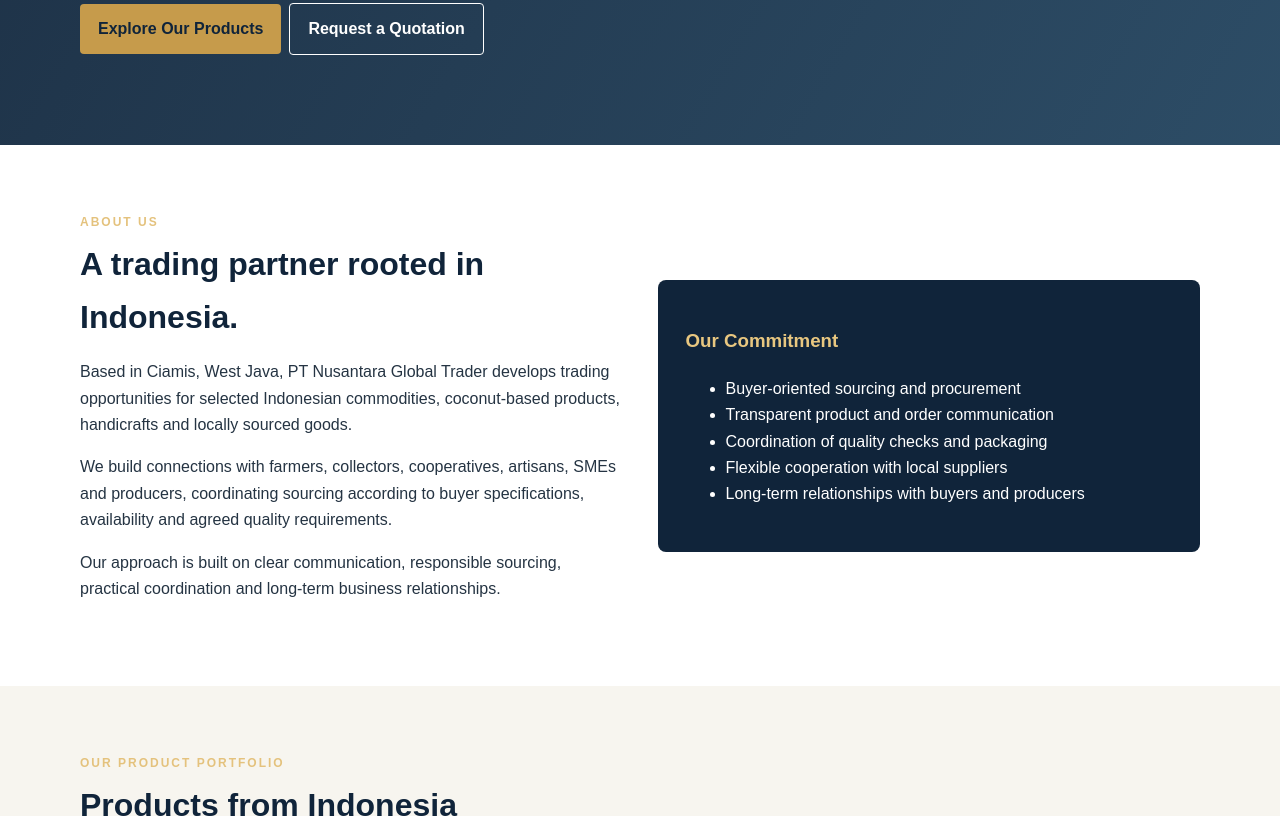
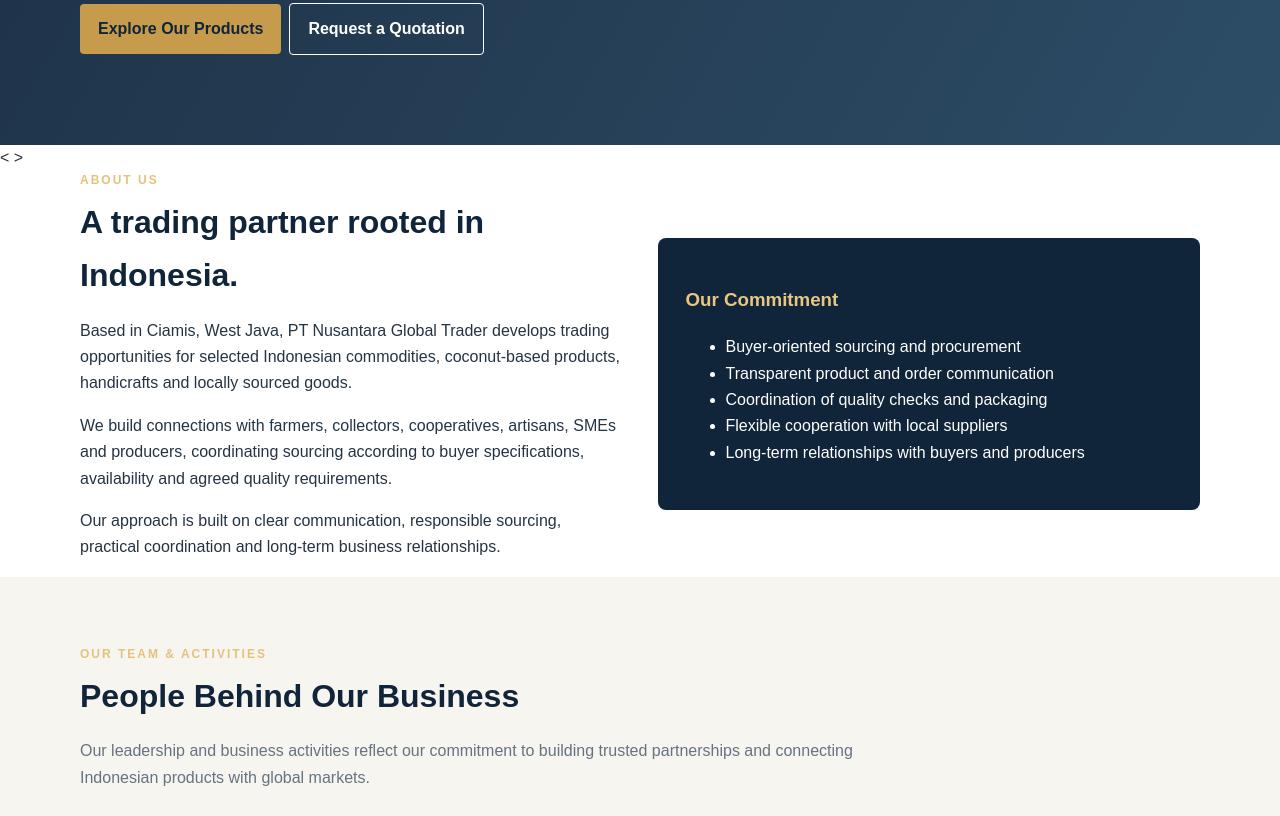
Before and after one commit to nusantaraglobaltrader/pt-nusantara-global-trader, a plain HTML site: page index.html in a window 1280 px wide. Shown: the part 576-1392 px from the top of the page. Drawn offline with Linux system fonts and the light colour scheme.

Commit message:
Update index.html

```diff
--- a/index.html
+++ b/index.html
@@ -7,8 +7,10 @@
 </style></head><body>
 <header><div class="wrap nav"><div class="brand"><img src="logo%20company.jpeg"alt="PT Nusantara Global Trader Logo"style="width:55px;height:55px;object-fit:contain;margin-right:10px;"></span>PT NUSANTARA GLOBAL TRADER<small>BRIDGING INDONESIA TO THE WORLD</small></div><nav class="links"><a href="#about">About</a><a href="#products">Products</a><a href="#services">Services</a><a href="#company">Company</a><a href="#contact">Contact</a></nav></div></header>
 <section class="hero"><div class="wrap"><div class="eyebrow">Indonesian Products · Global Opportunities</div><h1>Connecting Local Potential with Global Markets.</h1><p>PT Nusantara Global Trader is an Indonesia-based trading company connecting international buyers with local farmers, artisans, SMEs, producers and business partners.</p><a class="btn" href="#products">Explore Our Products</a><a class="btn alt" href="https://wa.me/6281395035747?text=Hello%2C%20I%20would%20like%20to%20request%20a%20quotation." target="_blank">Request a Quotation</a></div></section>
-<section id="about"><div class="wrap two"><div><div class="eyebrow">About Us</div><h2>A trading partner rooted in Indonesia.</h2><p>Based in Ciamis, West Java, PT Nusantara Global Trader develops trading opportunities for selected Indonesian commodities, coconut-based products, handicrafts and locally sourced goods.</p><p>We build connections with farmers, collectors, cooperatives, artisans, SMEs and producers, coordinating sourcing according to buyer specifications, availability and agreed quality requirements.</p><p>Our approach is built on clear communication, responsible sourcing, practical coordination and long-term business relationships.</p></div><div class="panel"><h3>Our Commitment</h3><ul><li>Buyer-oriented sourcing and procurement</li><li>Transparent product and order communication</li><li>Coordination of quality checks and packaging</li><li>Flexible cooperation with local suppliers</li><li>Long-term relationships with buyers and producers</li></ul></div></div></section>
-<section class="soft" id="products"><div class="wrap"><div class="eyebrow">Our Product Portfolio</div><h2>Products from Indonesia</h2><p class="lead">Availability, specifications, minimum order quantities and supply schedules are confirmed individually for each inquiry.</p><div class="grid">
+<
+  ><div class="wrap two"><div><div class="eyebrow">About Us</div><h2>A trading partner rooted in Indonesia.</h2><p>Based in Ciamis, West Java, PT Nusantara Global Trader develops trading opportunities for selected Indonesian commodities, coconut-based products, handicrafts and locally sourced goods.</p><p>We build connections with farmers, collectors, cooperatives, artisans, SMEs and producers, coordinating sourcing according to buyer specifications, availability and agreed quality requirements.</p><p>Our approach is built on clear communication, responsible sourcing, practical coordination and long-term business relationships.</p></div><div class="panel"><h3>Our Commitment</h3><ul><li>Buyer-oriented sourcing and procurement</li><li>Transparent product and order communication</li><li>Coordination of quality checks and packaging</li><li>Flexible cooperation with local suppliers</li><li>Long-term relationships with buyers and producers</li></ul></div></div></section>
+<section class="soft"><div class="wrap"><div class="eyebrow">OUR TEAM & ACTIVITIES</div><h2>People Behind Our Business</h2><p class="lead">Our leadership and business activities reflect our commitment to building trusted partnerships and connecting Indonesian products with global markets.</p><div style="display:grid;grid-template-columns:repeat(auto-fit,minmax(260px,1fr));gap:24px;margin-top:28px;"><div class="card"><img src="leader-company_PT.jpg" alt="Company Leader" style="width:100%;height:300px;object-fit:cover;border-radius:10px;"><h3>Company Leadership</h3><p>Leadership of PT Nusantara Global Trader.</p></div><div class="card"><img src="WhatsApp%20Image%202023-07-13%20at%2012.19.39.jpeg" alt="Company Activities" style="width:100%;height:300px;object-fit:cover;border-radius:10px;"><h3>Business Activities</h3><p>Activities and engagement with business partners.</p></div></div></div></section>
+  <section class="soft" id="products"><div class="wrap"><div class="eyebrow">Our Product Portfolio</div><h2>Products from Indonesia</h2><p class="lead">Availability, specifications, minimum order quantities and supply schedules are confirmed individually for each inquiry.</p><div class="grid">
 <div class="card"><img src="kelapa.jpeg" alt="Coconut Products" style="width:100%;height:190px;object-fit:cover;border-radius:10px;"><h3>Coconut Products</h3><p>Mature and semi-husked coconuts, copra and selected coconut-derived products, subject to supplier availability and export requirements.</p></div>
 <div class="card"><img src="pengrajin.jpeg" alt="Coconut-Based Handicrafts" style="width:100%;height:190px;object-fit:cover;border-radius:10px;"><h3>Coconut-Based Handicrafts</h3><p>Handwoven tissue boxes, file and book organizers, and household accessories made by Indonesian local artisans.</p></div>
 <div class="card"><div class="icon">🍯</div><h3>Sugar & Plantation Goods</h3><p>Coconut sugar, palm sugar, granulated coconut sugar and selected agricultural and plantation commodities.</p></div>
```
